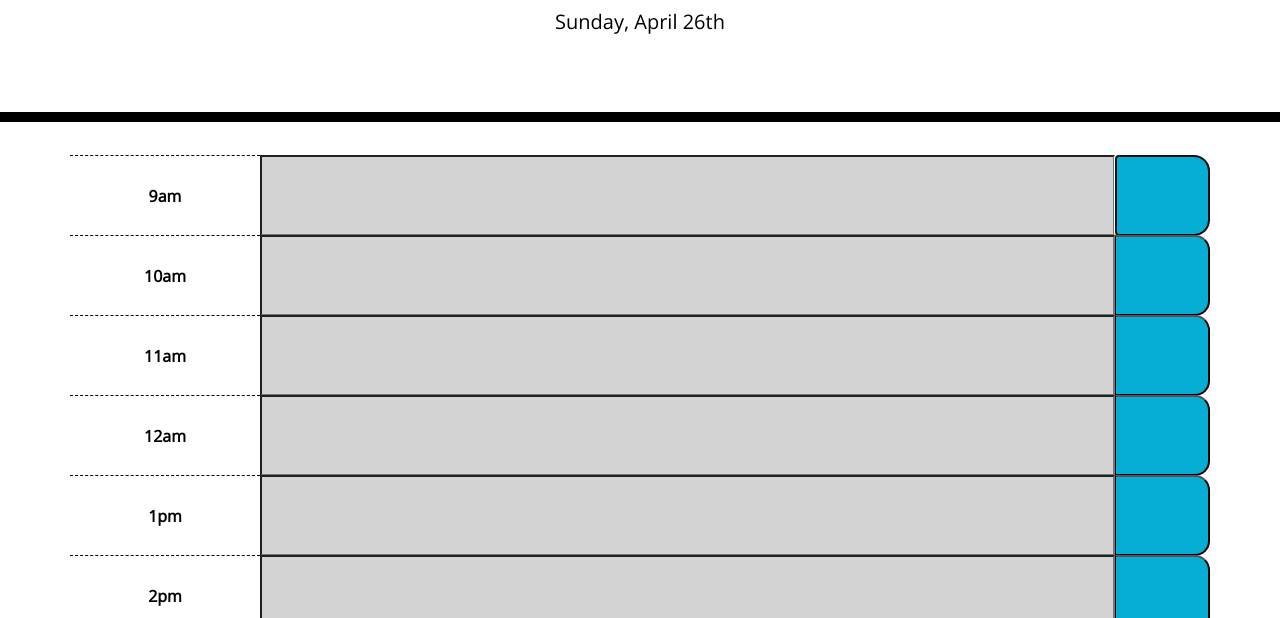
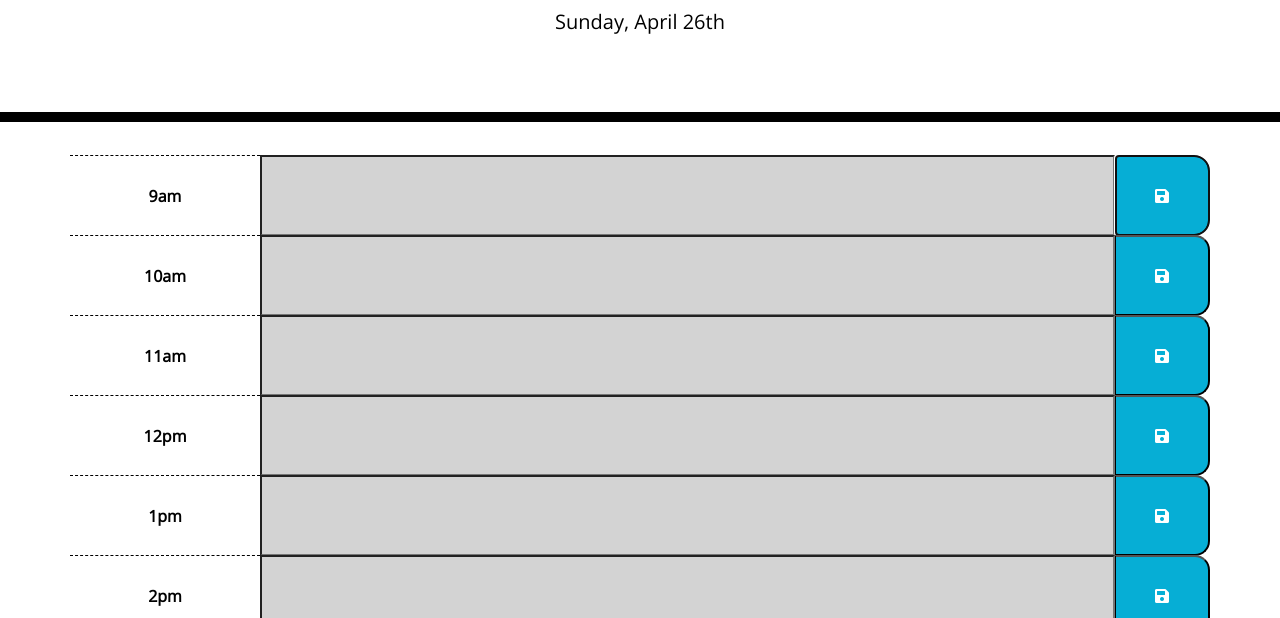
Before and after one commit to saularjm/day-planner, a plain HTML site: page index.html in a window 1280 px wide. Both pictures are taken after a click on the button 1162 px from the left and 377 px from the top of the page. Shown: the part 182-800 px from the top of the page. Drawn offline with nearby package versions, Linux system fonts and the light colour scheme.

Commit message:
fixed css, js works, commented code

```diff
--- a/assets/script.js
+++ b/assets/script.js
@@ -10,9 +10,11 @@
     // Get any saved events from localStorage
     var storedEvents = JSON.parse(localStorage.getItem("storedEvents"));
 
+    // Populate with stored events, if any
     if (storedEvents !== null) {
         eventArr = storedEvents;
     }
+    // Else, create array for event storage
     else {
         eventArr = new Array(9);
     }
@@ -44,28 +46,23 @@
             timeDisplay = hr - 12;
             amOrPm = "pm";
         }
+        else if (hr === 12) {
+            timeDisplay = hr;
+            amOrPm = "pm";
+        }
         else {
             timeDisplay = hr;
             amOrPm = "am";
         }
 
-        // Put time text in span, append time box to row
+        // Set time text, append time box to row
         timeBoxDiv.text(timeDisplay + amOrPm);
         rowDiv.append(timeBoxDiv);
 
-        // Build event box
-        // var eventSpan = $("<input>");
-        // eventSpan.attr("id", "input-" + arrIndex);
-        // eventSpan.attr("hour", arrIndex);
-        // eventSpan.attr("type", "text");
-
-
-
-        // Build event box
+        // Build event input box
         var inputDiv = $("<input>");
         inputDiv.addClass("col-9");
         inputDiv.attr("id", "input-" + arrIndex);
-        inputDiv.attr("hour", arrIndex);
         inputDiv.attr("type", "text");
 
         // Set hour
@@ -73,12 +70,11 @@
 
         // Append input to row
         rowDiv.append(inputDiv);
-        //inputDiv.append(eventSpan);
 
         // Build save button
         var saveBtn = $("<button>");
-        saveBtn.attr("id", "saveId-" + arrIndex);
-        saveBtn.attr("save", arrIndex);
+        saveBtn.attr("saveId", arrIndex);
+        saveBtn.addClass("fa fa-save");
         saveBtn.addClass("saveBtn");
         saveBtn.addClass("col-1");
 
@@ -96,6 +92,7 @@
             inputDiv.addClass("present");
         }
 
+        // Append rows to container
         planner.append(rowDiv);
     }
 
@@ -103,12 +100,15 @@
     $("button").on("click", function(event) {
         event.preventDefault();
 
-        var saveIndex = $(this).attr("save");
+        // Match id's of saveBtn and inputDiv
+        var saveIndex = $(this).attr("saveId");
         var inputId = "#input-" + saveIndex;
         var inputValue = $(inputId).val();
 
+        // Store input value in array
         eventArr[saveIndex] = inputValue;
 
+        // Store array in localStorage
         localStorage.setItem("storedEvents", JSON.stringify(eventArr));
     })
  })
--- a/assets/style.css
+++ b/assets/style.css
@@ -66,8 +66,3 @@ body {
     background-color: #06AED5;
     color: white;
   }
-
-  .saveBtn i:hover {
-    font-size: 20px;
-    transition: all .3s ease-in-out;
-  }
```
